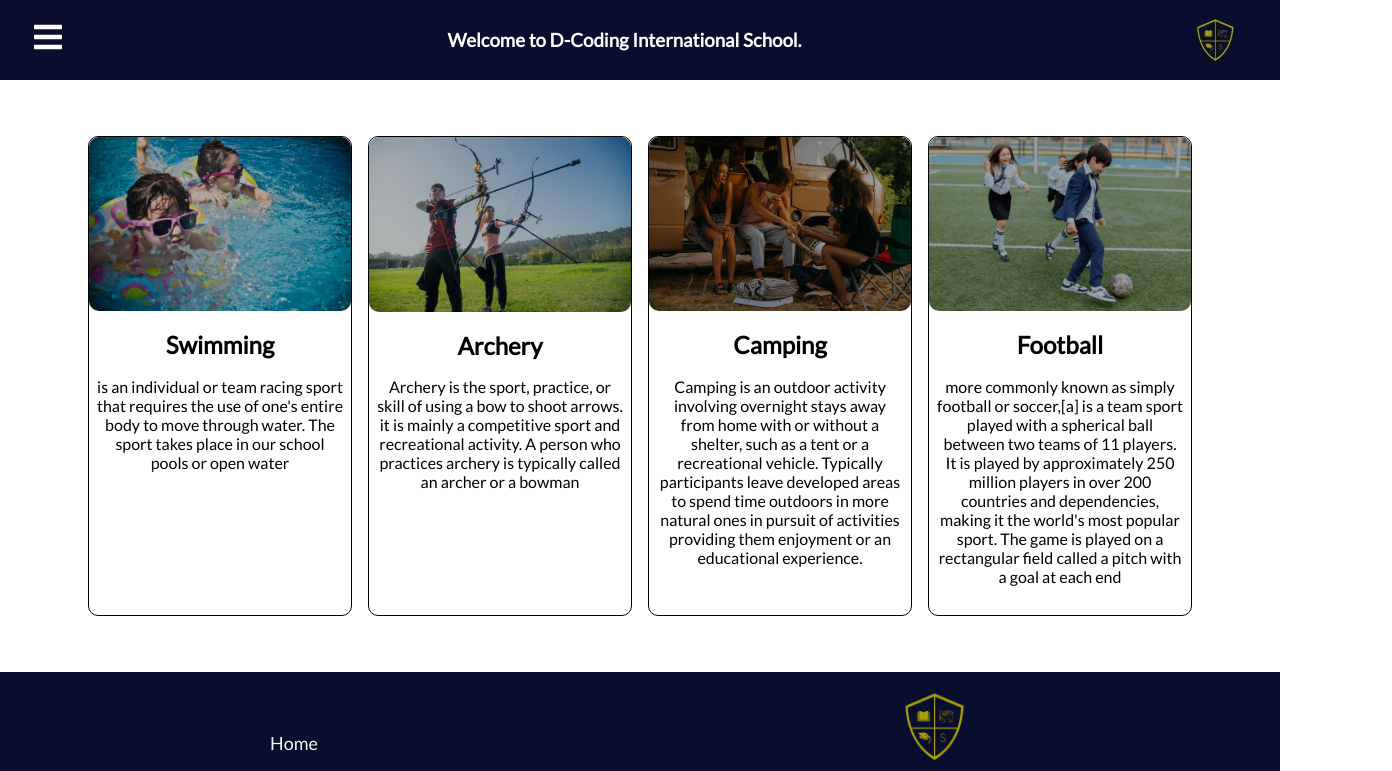
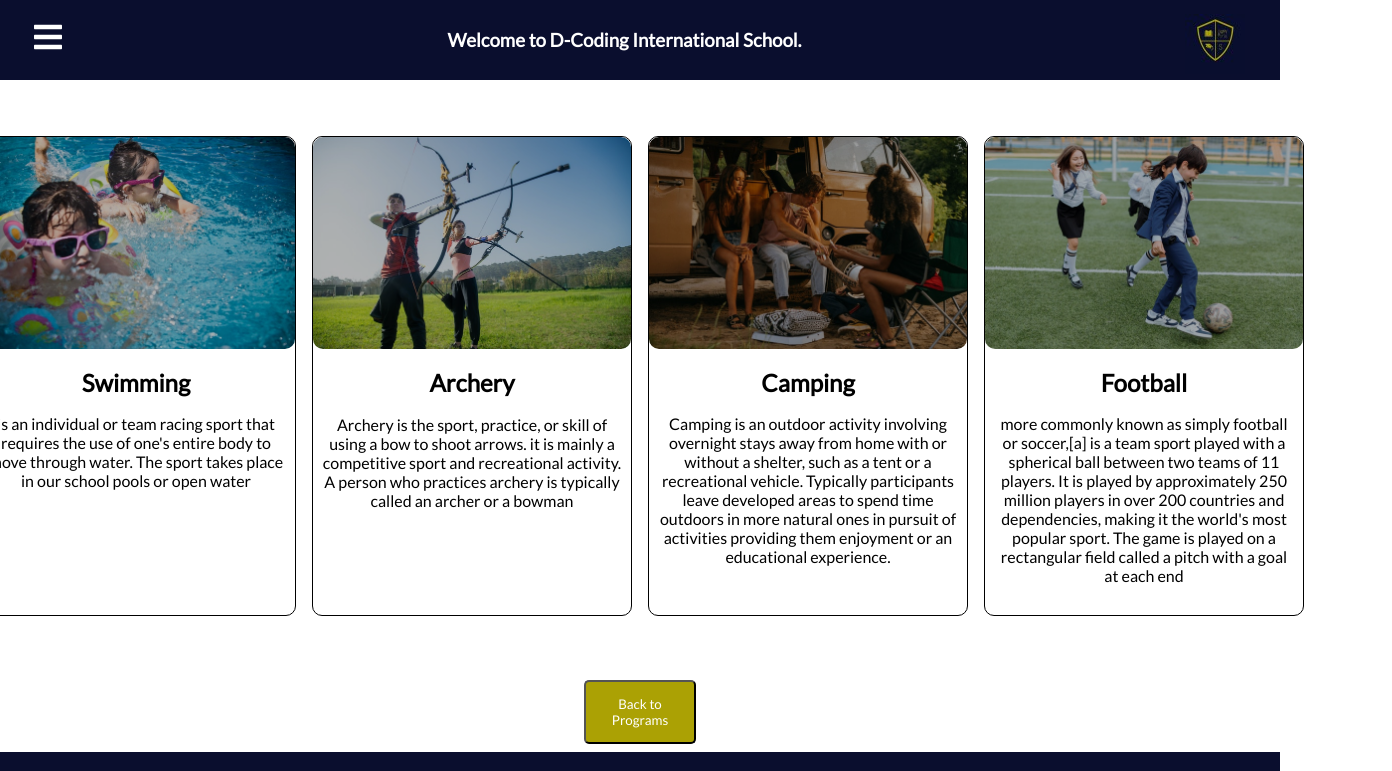
Before and after one commit to freesudani/DCoding-International-School, a React (Create React App) app: page /programs/extra in a window 1280 px wide. Shown: the top 771 px of the page, 1392 px wide, since content can reach past the window. Built offline with nearby package versions, Linux system fonts and the light colour scheme; a web font is replaced by a local one.

Commit message:
fix meta data & add back button to extra and regular

```diff
--- a/public/index.html
+++ b/public/index.html
@@ -5,39 +5,15 @@
     <link rel="icon" href="%PUBLIC_URL%/favicon.ico" />
     <meta name="viewport" content="width=device-width, initial-scale=1" />
     <meta name="theme-color" content="#000000" />
-    <meta
-      name="description"
-      content="Web site created using create-react-app"
-    />
+    <meta name="description" content="D-Coding International School" />
     <link rel="apple-touch-icon" href="%PUBLIC_URL%/logo192.png" />
-    <!--
-      manifest.json provides metadata used when your web app is installed on a
-      user's mobile device or desktop. See https://developers.google.com/web/fundamentals/web-app-manifest/
-    -->
+
     <link rel="manifest" href="%PUBLIC_URL%/manifest.json" />
-    <!--
-      Notice the use of %PUBLIC_URL% in the tags above.
-      It will be replaced with the URL of the `public` folder during the build.
-      Only files inside the `public` folder can be referenced from the HTML.
 
-      Unlike "/favicon.ico" or "favicon.ico", "%PUBLIC_URL%/favicon.ico" will
-      work correctly both with client-side routing and a non-root public URL.
-      Learn how to configure a non-root public URL by running `npm run build`.
-    -->
-    <title>React App</title>
+    <title>D-Coding International School</title>
   </head>
   <body>
     <noscript>You need to enable JavaScript to run this app.</noscript>
     <div id="root"></div>
-    <!--
-      This HTML file is a template.
-      If you open it directly in the browser, you will see an empty page.
-
-      You can add webfonts, meta tags, or analytics to this file.
-      The build step will place the bundled scripts into the <body> tag.
-
-      To begin the development, run `npm start` or `yarn start`.
-      To create a production bundle, use `npm run build` or `yarn build`.
-    -->
   </body>
 </html>
--- a/src/components/ProgramCard.js
+++ b/src/components/ProgramCard.js
@@ -11,7 +11,7 @@ const ProgramCard = (props) => {
       <div className={classes.icon}>{props.icon}</div>
       <p className={classes.desc}>{props.description}</p>
       <Link to={props.path}>
-        <button className={classes.btn}>Details</button>
+        <button className={classes.btn}> Go to Details</button>
       </Link>
     </div>
   );
--- a/src/components/ProgramCard.module.css
+++ b/src/components/ProgramCard.module.css
@@ -40,6 +40,7 @@
 }
 
 .btn {
+  padding: 0.5rem;
   display: flex;
   justify-content: center;
   align-items: center;
--- a/src/pages/Extracurricular.js
+++ b/src/pages/Extracurricular.js
@@ -4,9 +4,17 @@ import ExtracurricularCard from "../components/ExtracurricularCard";
 import transitionMain from "../UI/Transitions";
 import { motion } from "framer-motion";
 import classes from "./Extracurricular.module.css";
+import { useNavigate } from "react-router-dom";
 
 const Extracurricular = () => {
+  const navigate = useNavigate();
+
+  const backButton = () => {
+    navigate("/programs");
+  };
+
   return (
+    <div className={classes.center}>
       <motion.div
         className={classes.programs}
         variants={transitionMain}
@@ -18,6 +26,18 @@ const Extracurricular = () => {
           return <ExtracurricularCard {...data} key={index} />;
         })}
       </motion.div>
+
+      <motion.button
+        onClick={backButton}
+        className={classes.btn}
+        variants={transitionMain}
+        initial="hidden"
+        animate="visible"
+        exit="exit"
+      >
+        Back to Programs
+      </motion.button>
+    </div>
   );
 };
 
--- a/src/pages/Extracurricular.module.css
+++ b/src/pages/Extracurricular.module.css
@@ -1,6 +1,24 @@
+.center {
+  display: flex;
+  flex-direction: column;
+  align-items: center;
+  justify-content: center;
+}
+
 .programs {
   padding: 3rem 5rem;
   display: flex;
   justify-content: space-around;
   align-items: center;
 }
+
+.btn {
+  margin: 0.5rem auto;
+  padding: 0.5rem;
+  background-color: #aba104;
+  border-radius: 5px;
+  color: white;
+  width: 7rem;
+  height: 4rem;
+  cursor: pointer;
+}
--- a/src/pages/Regular.js
+++ b/src/pages/Regular.js
@@ -4,9 +4,17 @@ import RegularCard from "../components/RegularCard";
 import transitionMain from "../UI/Transitions";
 import { motion } from "framer-motion";
 import classes from "./Regular.module.css";
+import { useNavigate } from "react-router-dom";
 
 const Regular = () => {
+  const navigate = useNavigate();
+
+  const backButton = () => {
+    navigate("/programs");
+  };
+
   return (
+    <div className={classes.center}>
       <motion.div
         className={classes.programs}
         variants={transitionMain}
@@ -18,6 +26,17 @@ const Regular = () => {
           return <RegularCard {...data} key={index} />;
         })}
       </motion.div>
+      <motion.button
+        onClick={backButton}
+        className={classes.btn}
+        variants={transitionMain}
+        initial="hidden"
+        animate="visible"
+        exit="exit"
+      >
+        Back to Programs
+      </motion.button>
+    </div>
   );
 };
 
--- a/src/pages/Regular.module.css
+++ b/src/pages/Regular.module.css
@@ -1,6 +1,24 @@
+.center {
+  display: flex;
+  flex-direction: column;
+  align-items: center;
+  justify-content: center;
+}
+
 .programs {
   padding: 3rem 5rem;
   display: flex;
   justify-content: space-around;
   align-items: center;
 }
+
+.btn {
+  margin: 0.5rem auto;
+  padding: 0.5rem;
+  background-color: #aba104;
+  border-radius: 5px;
+  color: white;
+  width: 7rem;
+  height: 4rem;
+  cursor: pointer;
+}
```
Lines whose indentation alone changed are shown as unchanged.
